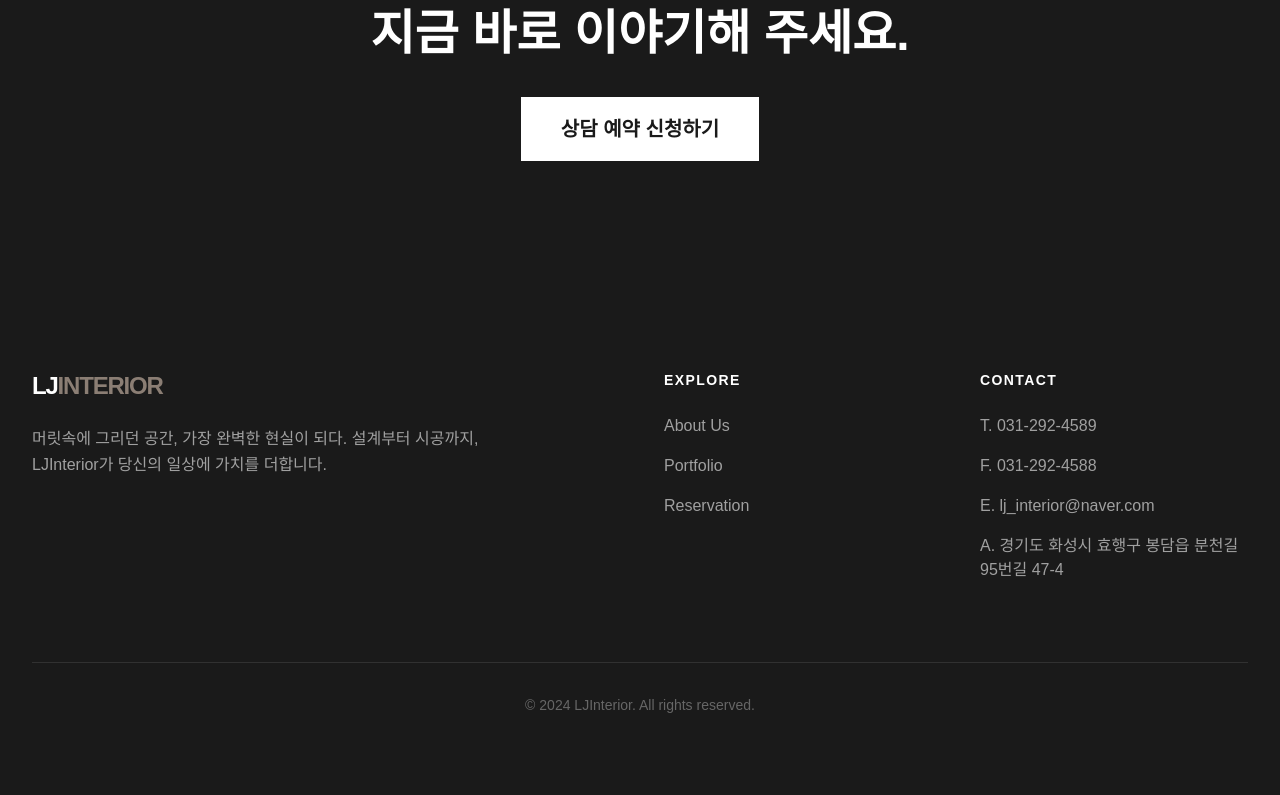
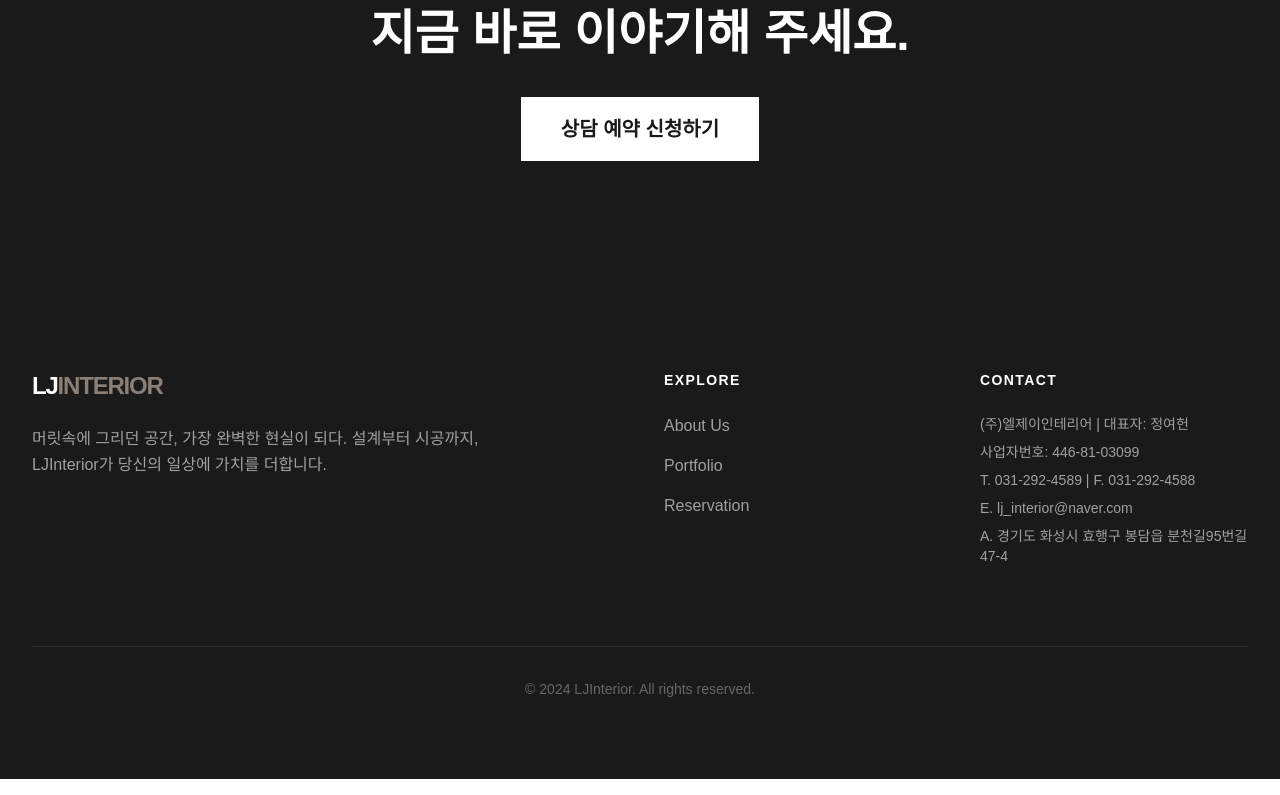
Before and after one commit to AshGit2026/LJInterior, a React (Vite) app: page / in a window 1280 px wide. Shown: the part 2952-3747 px from the top of the page. Built offline with nearby package versions, Linux system fonts and the light colour scheme; no server answers; the database is empty.

Commit message:
feat(layout): update footer with business information
Add company registration details and official address to the footer contact section.

```diff
--- a/src/components/Layout.tsx
+++ b/src/components/Layout.tsx
@@ -192,9 +192,10 @@ export default function Layout({ children }: LayoutProps) {
             </div>
             <div>
               <h4 className="text-sm font-bold uppercase tracking-widest mb-6">Contact</h4>
-              <ul className="space-y-4 text-[#A0A0A0]">
-                <li>T. 031-292-4589</li>
-                <li>F. 031-292-4588</li>
+              <ul className="space-y-2 text-[#A0A0A0] text-sm">
+                <li>(주)엘제이인테리어 | 대표자: 정여헌</li>
+                <li>사업자번호: 446-81-03099</li>
+                <li>T. 031-292-4589 | F. 031-292-4588</li>
                 <li>E. lj_interior@naver.com</li>
                 <li>A. 경기도 화성시 효행구 봉담읍 분천길95번길 47-4</li>
               </ul>
```
